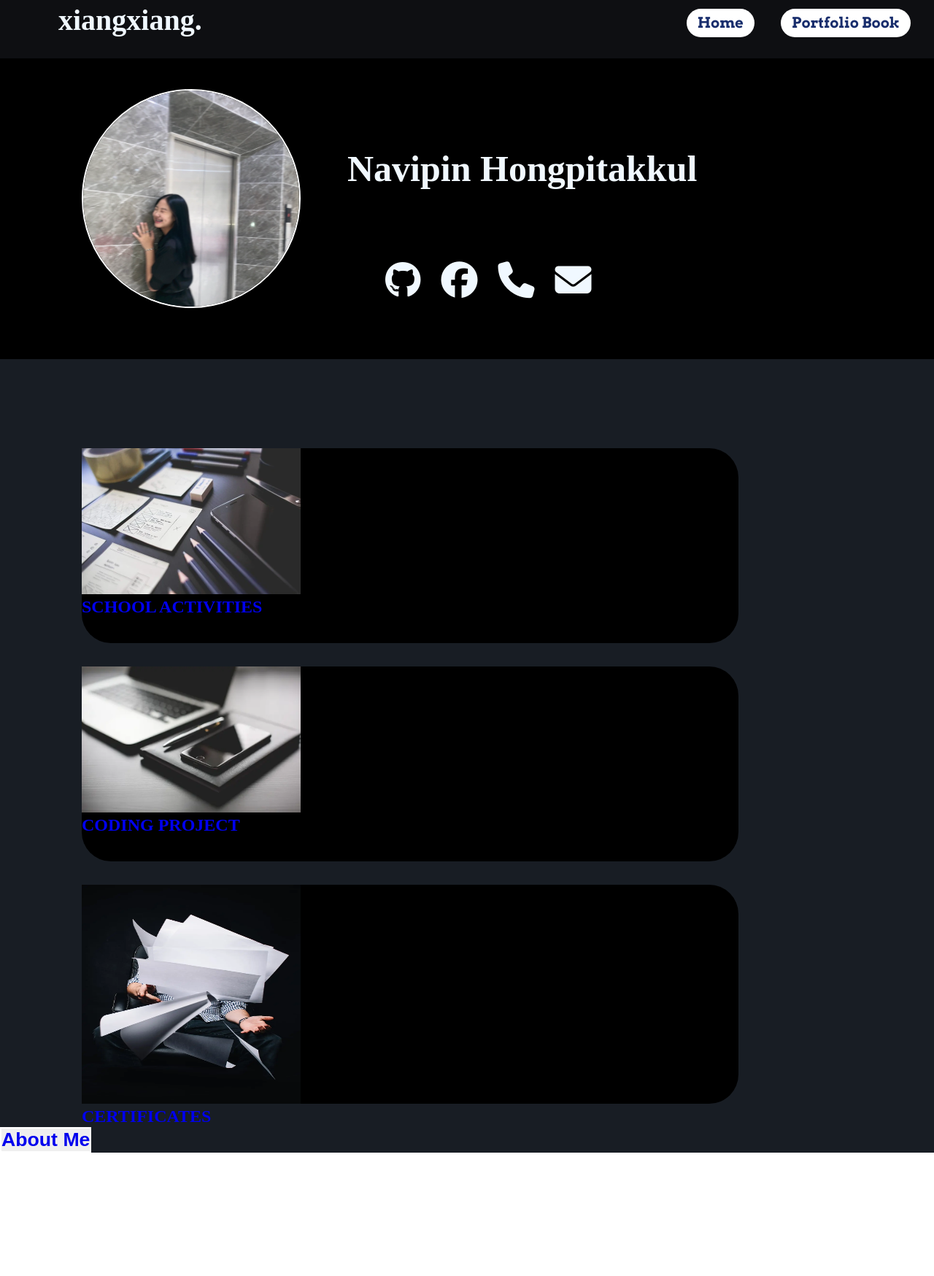
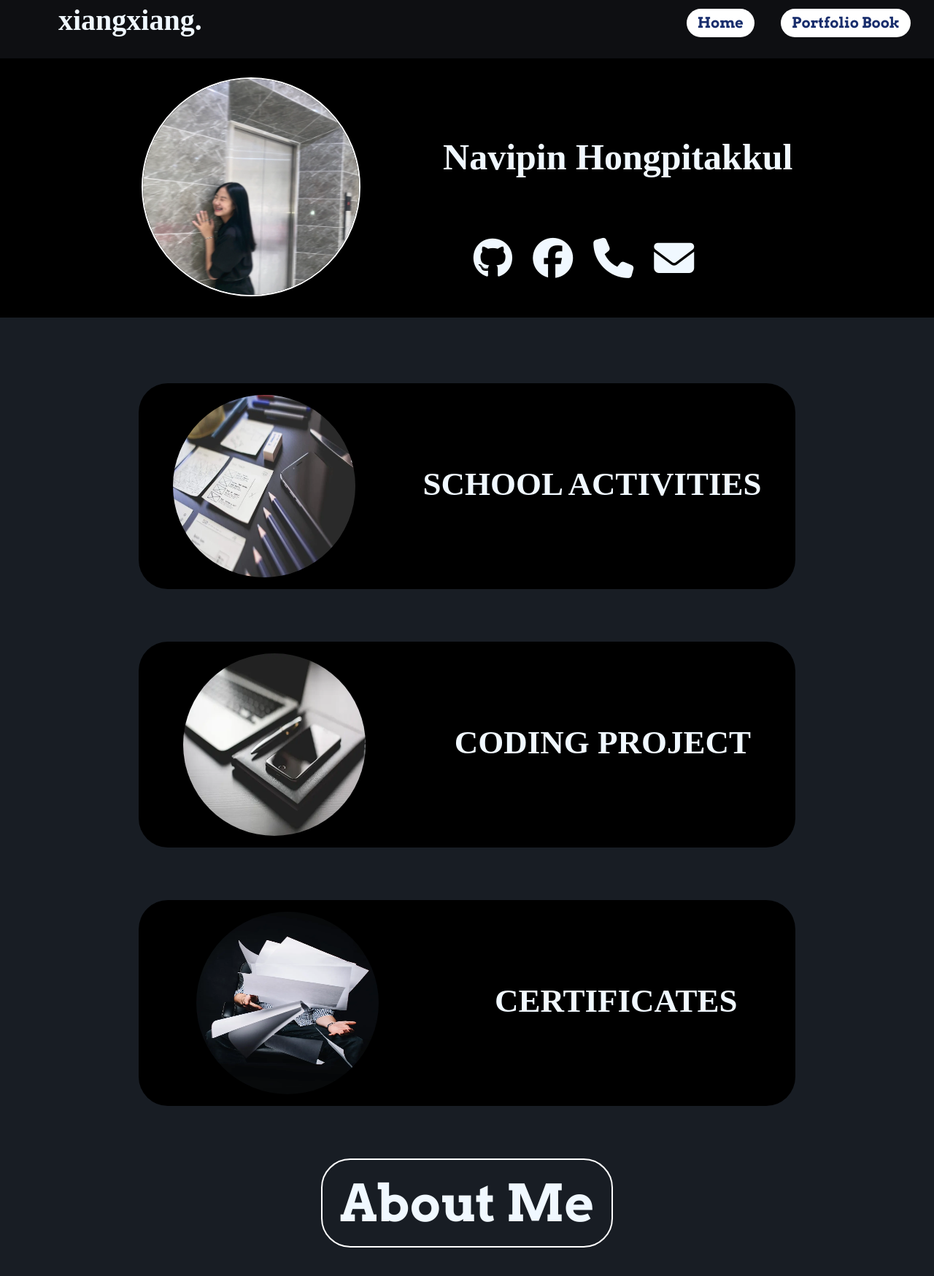
Before and after one commit to xiangxiang24/Website-Portfolio, a plain HTML site: page index.html in a window 1280 px wide. Shown: the part 20-1768 px from the top of the page at 73% size. Before the commit the page ends 1599 px from the top, so only its background shows below. Drawn offline with Linux system fonts and the light colour scheme.

Commit message:
New update P1

```diff
--- a/css/style.css
+++ b/css/style.css
@@ -1,8 +1,10 @@
 @import url('https://fonts.googleapis.com/css2?family=Arvo:ital,wght@0,400;0,700;1,400;1,700&family=Itim&display=swap');
 
+/*-----part menubar-----*/
 *
 {
-    margin: 0;
+    width: auto; height: auto;
+    margin: 0 auto;
     padding: 0;
     box-sizing: border-box;
     text-decoration: none;
@@ -27,11 +29,13 @@ img
 
 .firstpart
 {
+    margin: 0 auto;
     max-width: 1440px;
     width: 100%;
     height: 100px;
     background-color: rgb(14, 15, 18);
     position: fixed;
+    z-index: 1;
 }
 .menu0
 {
@@ -74,62 +78,60 @@ img
     font-family: "Arvo", serif;
 }
 
-/*-----part menubar-----*/
-
+/*-------part introduce------*/
 .UY
 {
+    margin: 0 auto;
     max-width: 1440px;
     width: 100%;
     background-color: black;
 }
 .profile
 {
-    margin: 1rem;
     display: flex;
 }
 .profile img
 {
-    margin-left: 6rem;
+    margin: 0 auto;
     border-radius: 100%;
 }
 .profile h2
 {
-    float: right;
-    margin-left: 4rem;
+    margin: 0 auto;
     margin-top: 5rem;
+    margin-left: -5rem;
     color: aliceblue;
     font-size: 50px;
     text-align: center;
 }
 .icon
 {
-    float: left;
+    display: grid;
+    margin-left: 20rem;
     margin-top: -5rem;
-    margin-left: 33rem;
-    align-items: center;
     letter-spacing: 1.5rem;
+}
+.icon i
+{
+    font-size: 55px;
+    color: aliceblue;
 }
 .icon button
 {
     border: none;
     background: none;
-    transition-duration: 0.2s;
+    transition-duration: 0.3s;
 }
 .icon button:hover
 {
-    transform: translate(0pc, -8px);
+    transform: translate(0, -10px);
 }
-.icon i
-{
-    color: aliceblue;
-    font-size: 50px;
-}
-/*-------part introduce------*/
+/*-------part content------*/
 
 .section1, .section2, .section3
 {
-    margin: 2rem;
-    margin-left: 7rem;
+    margin: 0 auto;
+    padding: 1rem;
     width: 100%;
     height: 100%;
     max-width: 900px;
@@ -137,4 +139,60 @@ img
     border-radius: 40px;
     border: none;
     background-color: black;
+    display: flex;
+    transition-duration: 0.3s;
+    cursor: pointer;
 }
+.section1:hover , .section2:hover , .section3:hover
+{
+    transform: translate(-10px,-10px);
+    box-shadow: 10px 10px 0 0  #314455;
+}
+.section1 img, .section2 img, .section3 img
+{
+    width: 250px; height: 250px;
+    border-radius: 100%;
+
+}
+.section1 h2{margin-left: 2rem;} .section2 h2{margin-left: 2rem;} .section3 h2{margin-left: 2rem;}
+.gard h2
+{
+    margin-top: 6rem;
+    font-size: 45px;
+    color: aliceblue;
+}
+
+/*--------part About me button---------*/
+.last
+{
+    margin: inherit;
+    max-width: 25rem;
+    width: 100%;
+}
+
+.last h1
+{
+    text-align: center;
+    color: aliceblue;
+    font-size: 70px;
+    font-family: "Arvo", serif;
+    padding: 1rem;
+}
+.last button
+{
+    width: inherit;
+    margin: auto;
+    background:transparent;
+    border: 2px solid white;
+    border-radius: 40px;
+    transition-duration: 0.3s;
+    cursor: pointer;
+}
+.last button:hover
+{
+    background-color: white;
+}
+.last h1:hover
+{
+    color: #151b45;
+}
--- a/index.html
+++ b/index.html
@@ -13,6 +13,7 @@
 <body>
     <header>
         <div class="container">
+        <div class="intro">
             <div class="firstpart">
                 <div class="menu0">
                     <span class="text1"><h2>xiangxiang.</h2></span>
@@ -38,38 +39,28 @@
                     </div>
                 <br><br><br>
             </div>
+        </div>
                 <!--menu to visit work-->
             <div class="gard"><br><br><br><br><br>
                 <div class="section1">
-                    <div class="SL">
+                    <img src="Image/Schoolpic.webp">
                     <a href="school.html">
-                            <img src="Image/Schoolpic.webp">
-                        <h2>SCHOOL ACTIVITIES</h2>
-                        </a>
-                    </div><br><br>
+                    <h2>SCHOOL ACTIVITIES</h2></a>
+                </div><br><br><br><br>
+                <div class="section2">
+                    <img src="Image/Projpic.webp">
+                    <a href="project.html">
+                    <h2>CODING PROJECT</h2></a>
+                </div><br><br><br><br>
+                <div class="section3">
+                    <img src="Image/cerpic.webp">
+                    <a href="certificate.html">
+                    <h2>CERTIFICATES</h2></a>
                 </div>
-            <div class="section2">
-                <div class="CP">
-                    <a href="project.html">
-                        <img src="Image/Projpic.webp">
-                    <h2>CODING PROJECT</h2>
-                    </a>
-                </div><br><br>
-            </div>
-            <div class="section3">
-                <div class="CT">
-                    <a href="certificate.html">
-                        <img src="Image/cerpic.webp">
-                    <h2>CERTIFICATES</h2>
-                    </a>
-                </div>
-            </div>
-            </div>
-            <div class="section4">
-                <div class="AM">
-                    <button style="border: 2px solid white;"><a href="aboutme.html"><h1>About Me</h1></a></button>
-                </div>
-            </div>
+            </div><br><br><br><br>
+            <div class="last">
+                <button><a href="aboutme.html"><h1>About Me</h1></a></button>
+            </div><br><br><br><br>
         </div>
     </header>
 </body>
```
Lines whose indentation alone changed are shown as unchanged.
